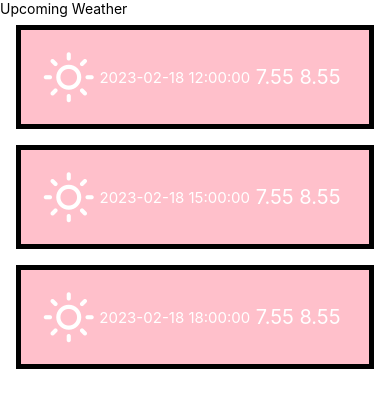
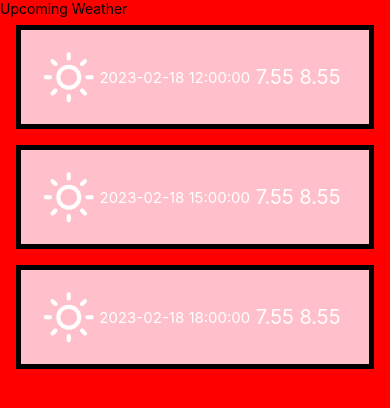
Before and after one commit to hrithikhadka/react-native-weather-app, a React Native app: screen / in a window 390 px wide. Shown: the top 408 px of the page. Built offline with nearby package versions, Linux system fonts and the light colour scheme.

Commit message:
fix the upcoming weather title

```diff
--- a/src/components/UpcomingWeather.js
+++ b/src/components/UpcomingWeather.js
@@ -70,7 +70,7 @@ const UpcomingWeather = () => {
     />
   );
   return (
-    <SafeAreaView styles={styles.container}>
+    <SafeAreaView style={styles.container}>
       <Text>Upcoming Weather</Text>
       <FlatList
         data={DATA}
```
